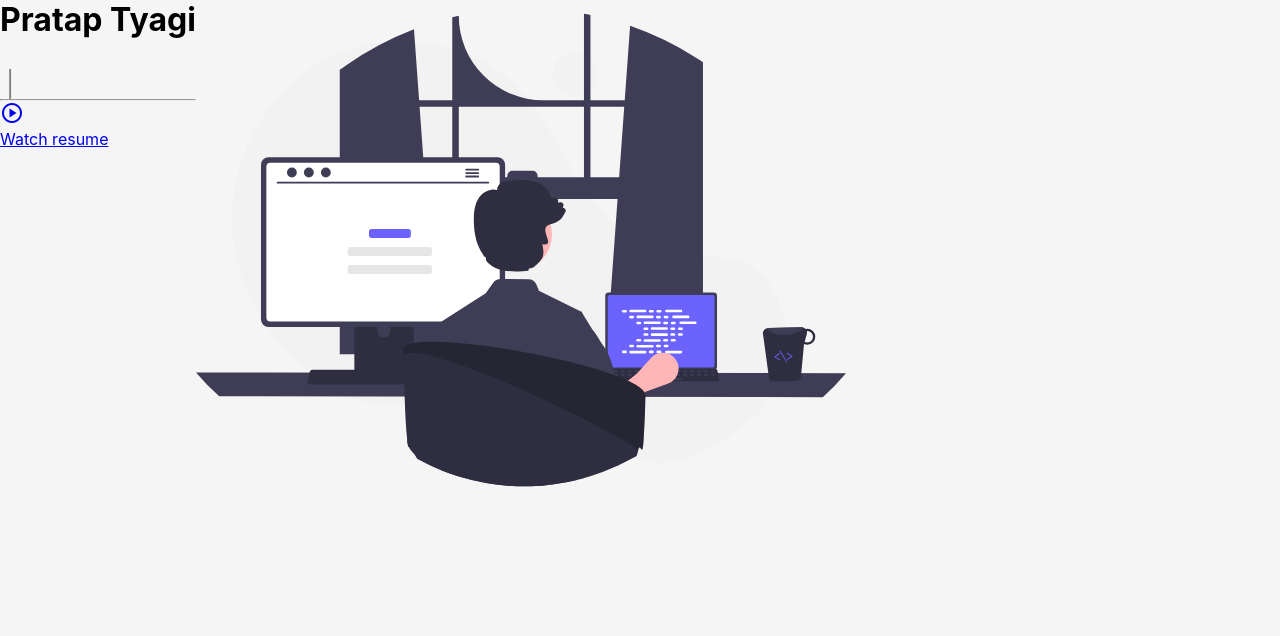
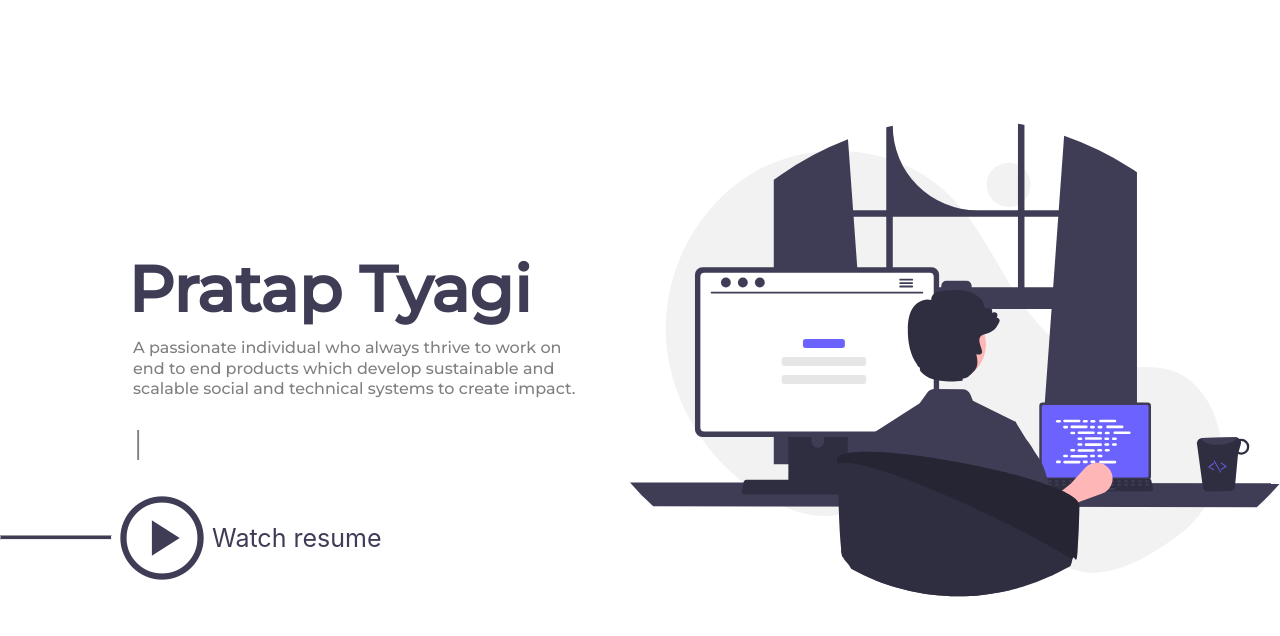
Before and after one commit to PratapTyagi/my-portfolio, a React (Create React App) app: page / in a window 1280 px wide. Shown: the top 636 px of the page. Built offline with nearby package versions, Linux system fonts and the light colour scheme.

Commit message:
Home page enhancements

```diff
--- a/src/global.js
+++ b/src/global.js
@@ -11,7 +11,7 @@ export const GlobalStyles = createGlobalStyle`
 
   body {
     align-items: center;
-    background: whitesmoke;
+    background: white;
     color: ${({ theme }) => theme.text};
     display: flex;
     font-family: BlinkMacSystemFont, -apple-system, 'Segoe UI', Roboto, Helvetica, Arial, sans-serif;
--- a/src/pages/home/Home.js
+++ b/src/pages/home/Home.js
@@ -8,6 +8,11 @@ const Home = () => {
     <div className={styles.home}>
       <div className={styles.left}>
         <h1>Pratap Tyagi</h1>
+        <p className={styles.info}>
+          A passionate individual who always thrive to work on end to end
+          products which develop sustainable and scalable social and technical
+          systems to create impact.
+        </p>
         <div
           style={{
             fontSize: "25px",
@@ -22,6 +27,7 @@ const Home = () => {
           className={styles.watch_resume}
           href="https://drive.google.com/file/d/14XOQmNxE0nM_EXiJhySD_x8JE9UyoU1Q/view?usp=sharing"
           target="_blank"
+          rel="noreferrer"
         >
           <hr />
           <span class="material-symbols-outlined">play_circle</span>
--- a/src/pages/home/Home.module.css
+++ b/src/pages/home/Home.module.css
@@ -1,18 +1,73 @@
 .home {
   display: flex;
+  width: 100vw;
+  height: 90vh;
 }
 
-.home > .right {
+.home > img {
   margin: auto;
 }
 
-.home > .right > p {
+.home > .left {
+  margin: auto;
+  margin-left: 8em;
+}
+
+.home > .left > h1 {
+  color: rgb(63, 61, 86);
   font-size: 4rem;
   font-weight: 700;
-  line-height: 0.7;
   font-family: "Montserrat", sans-serif;
 }
 
-.home > .right > .theme {
-  color: blue;
+.home > .left > .info {
+  color: grey;
+  line-height: 1.3em;
+  width: 90%;
+  padding: 10px 0 0 5px;
+  font-family: "Montserrat", sans-serif;
 }
+
+.home > .left > div {
+  padding: 10px;
+}
+
+.home > .left > .watch_resume {
+  cursor: pointer;
+  position: absolute;
+  left: 0;
+  margin-top: 1.1em;
+  padding-left: 0 !important;
+  margin-left: 0 !important;
+  display: flex;
+  align-items: center;
+  color: rgb(63, 61, 86);
+  text-decoration: none;
+}
+
+.home > .left > .watch_resume:hover {
+  color: #6c63ff;
+  transition: color 0.2s linear;
+}
+
+.home > .left > .watch_resume:hover hr {
+  background-color: #6c63ff;
+  transition: background-color 0.2s linear;
+}
+
+.home > .left > .watch_resume > hr {
+  width: 7em;
+  height: 5px;
+  background-color: rgb(63, 61, 86);
+  margin: 0 !important;
+}
+
+.home > .left > .watch_resume > span {
+  margin: 0;
+  padding: 0;
+  font-size: 100px;
+}
+
+.home > .left > .watch_resume > p {
+  font-size: 25px;
+}
```
